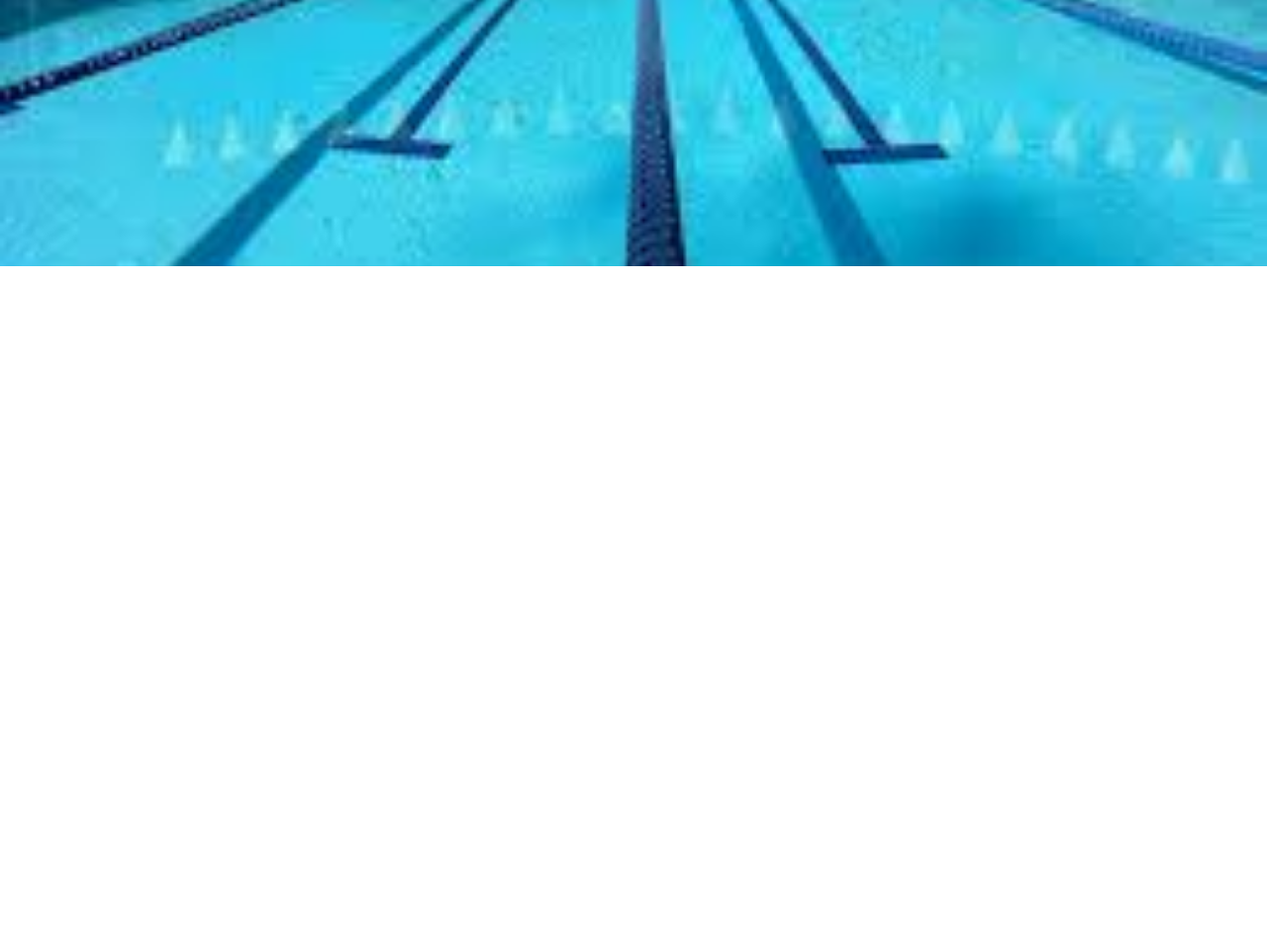
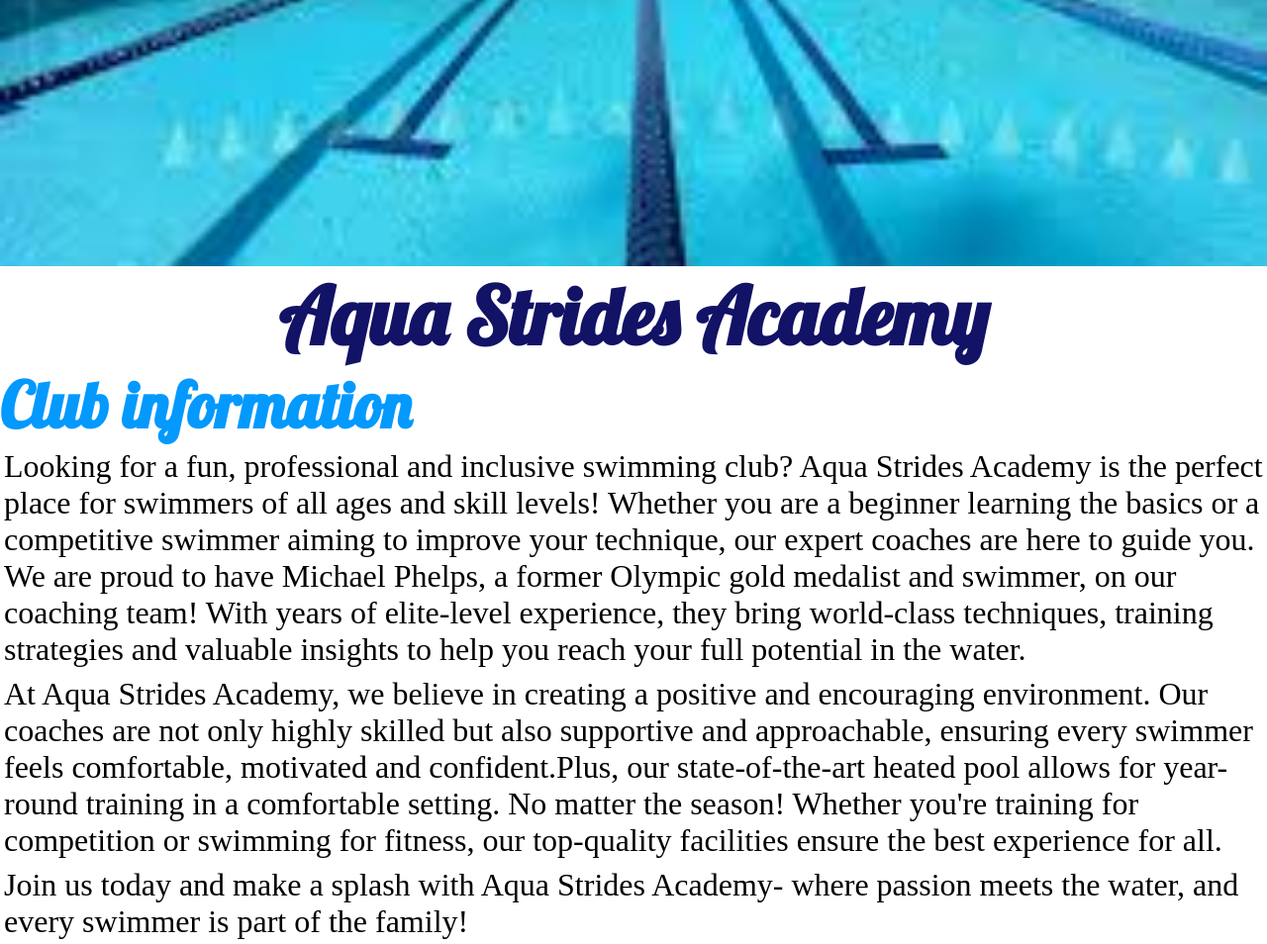
Before and after one commit to elainebuyeke/my-personal-website, a plain HTML site: page index.html in a window 1280 px wide. Shown: the part 531-1485 px from the top of the page at 99% size. Before the commit the page ends 800 px from the top, so only its background shows below. Drawn offline with Linux system fonts and the light colour scheme; a web font is replaced by a local one.

Commit message:
adds club info

```diff
--- a/index.html
+++ b/index.html
@@ -17,9 +17,16 @@
                 </nav>
             </header>
             <section class="title">
-                <h3>Aqua Strides Academy</h3>
-                <h2>Splash,Learn,Shine</h2>
+                <h3 >Aqua Strides Academy</h3>
+                <h2 >Splash,Learn,Shine</h2>
             </section>
+        </section>
+        <section>
+            <h1 id="aqua">Aqua Strides Academy</h1>
+            <h2 id="clubinfo">Club information</h2>
+            <p>Looking for a fun, professional and inclusive swimming club? Aqua Strides Academy is the perfect place for swimmers of all ages and skill levels! Whether you are a beginner learning the basics or a competitive swimmer aiming to improve your technique, our expert coaches are here to guide you. We are proud to have Michael Phelps, a former Olympic gold medalist and swimmer, on our coaching team! With years of elite-level experience, they bring world-class techniques, training strategies and valuable insights to help you reach your full potential in the water.</p>
+            <p>At Aqua Strides Academy, we believe in creating a positive and encouraging environment. Our coaches are not only highly skilled but also supportive and approachable, ensuring every swimmer feels comfortable, motivated and confident.Plus, our state-of-the-art heated pool allows for year-round training in a comfortable setting. No matter the season! Whether you're training for competition or swimming for fitness, our top-quality facilities ensure the best experience for all.</p>
+            <p>Join us today and make a splash with Aqua Strides Academy- where passion meets the water, and every swimmer is part of the family! </p>
         </section>
     </main>
 </body>
--- a/style.css
+++ b/style.css
@@ -59,3 +59,19 @@ nav a{
     padding: 8px 15px;
     letter-spacing: 1px;
 }
+nav a:hover{
+    color: rgb(3, 153, 253);
+}
+p{
+    font-size:xx-large;
+    padding: 0.5vh;
+}
+#aqua{
+    font-size: 10ch;
+    color: var(--tertiary-color);
+    text-align: center;
+}
+#clubinfo{
+    font-size:8ch;
+    color: rgb(3, 153, 253);
+}
```
